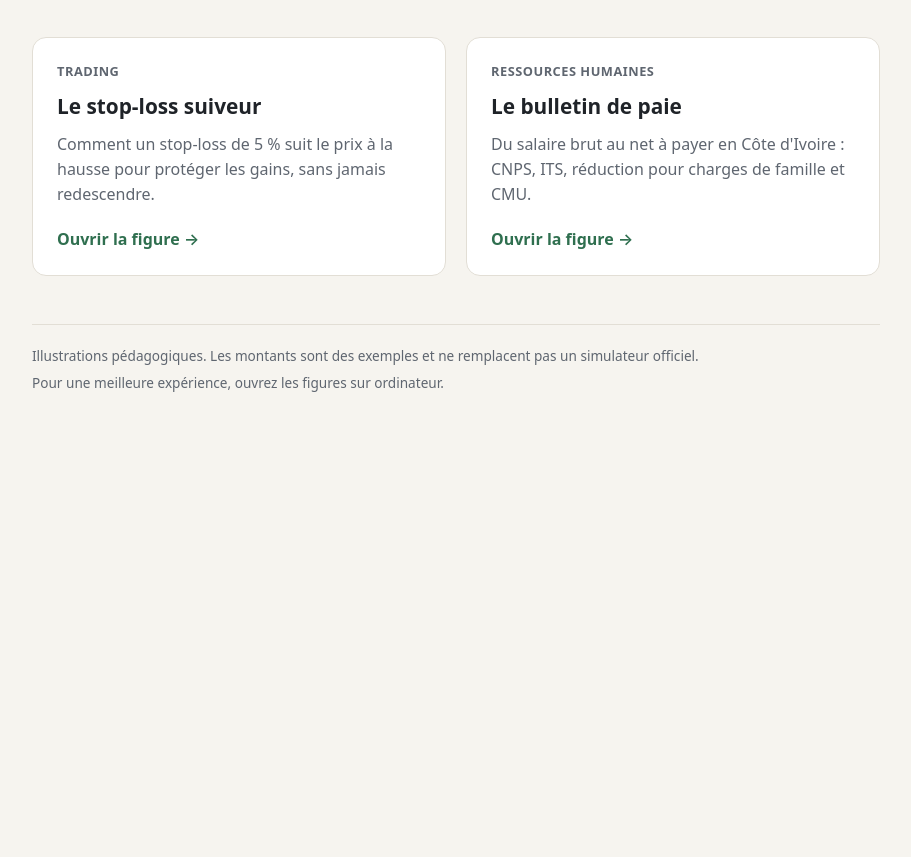
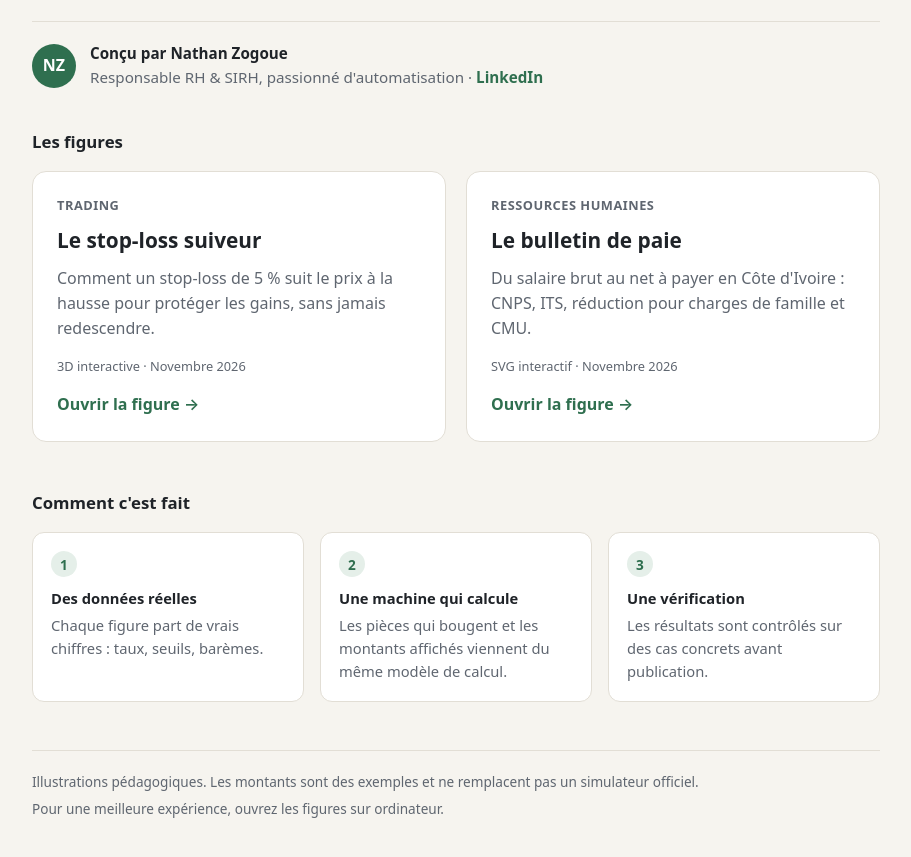
Before and after one commit to Hirus-225/anatomy-demo, a plain HTML site: page index.html in a window 1280 px wide. Shown: the part 237-1094 px from the top of the page, without its empty margins (184-1095 px from the left). Before the commit the page ends 800 px from the top, so only its background shows below. Drawn offline with Linux system fonts and the light colour scheme.

Commit message:
Ajout du bloc auteur et de la methode

```diff
--- a/index.html
+++ b/index.html
@@ -5,6 +5,7 @@
   <meta name="viewport" content="width=device-width, initial-scale=1">
   <title>Anatomy Demo</title>
   <meta name="description" content="Figures interactives.">
+  <meta name="author" content="Nathan Zogoue">
   <style>
     :root {
       --bg: #f6f4ef;
@@ -52,10 +53,52 @@
       margin: 16px 0 12px;
     }
 
-    header p {
+    header > p {
       color: var(--muted);
       max-width: 60ch;
       margin: 0;
+    }
+
+    .author {
+      display: flex;
+      align-items: center;
+      gap: 14px;
+      margin-top: 24px;
+      padding-top: 20px;
+      border-top: 1px solid var(--line);
+    }
+
+    .avatar {
+      flex-shrink: 0;
+      width: 44px;
+      height: 44px;
+      border-radius: 50%;
+      background: var(--accent);
+      color: #ffffff;
+      display: grid;
+      place-items: center;
+      font-weight: 700;
+      font-size: 1rem;
+    }
+
+    .author-text { font-size: 0.95rem; }
+
+    .author-text strong { display: block; }
+
+    .author-text span { color: var(--muted); }
+
+    .author-text a {
+      color: var(--accent);
+      font-weight: 600;
+      text-decoration: none;
+    }
+
+    .author-text a:hover,
+    .author-text a:focus-visible { text-decoration: underline; }
+
+    .section-title {
+      font-size: 1.05rem;
+      margin: 0 0 16px;
     }
 
     .grid {
@@ -92,20 +135,68 @@
       letter-spacing: 0.04em;
     }
 
-    .card h2 {
+    .card h3 {
       font-size: 1.3rem;
       margin: 8px 0 10px;
     }
 
     .card p {
       color: var(--muted);
-      margin: 0 0 20px;
+      margin: 0 0 16px;
       flex-grow: 1;
+    }
+
+    .meta {
+      font-size: 0.8rem;
+      color: var(--muted);
+      margin-bottom: 16px;
     }
 
     .cta {
       font-weight: 600;
       color: var(--accent);
+    }
+
+    .method { margin-top: 48px; }
+
+    .steps {
+      list-style: none;
+      margin: 0;
+      padding: 0;
+      display: grid;
+      grid-template-columns: repeat(auto-fit, minmax(200px, 1fr));
+      gap: 16px;
+      counter-reset: step;
+    }
+
+    .steps li {
+      counter-increment: step;
+      background: var(--card);
+      border: 1px solid var(--line);
+      border-radius: 12px;
+      padding: 18px;
+      font-size: 0.92rem;
+      color: var(--muted);
+    }
+
+    .steps li::before {
+      content: counter(step);
+      display: grid;
+      place-items: center;
+      width: 26px;
+      height: 26px;
+      margin-bottom: 10px;
+      border-radius: 50%;
+      background: var(--accent-soft);
+      color: var(--accent);
+      font-weight: 700;
+      font-size: 0.85rem;
+    }
+
+    .steps strong {
+      display: block;
+      color: var(--text);
+      margin-bottom: 4px;
     }
 
     footer {
@@ -130,22 +221,45 @@
       <span class="tag">Figures interactives</span>
       <h1>Comprendre en manipulant</h1>
       <p>Deux concepts expliqués sous forme de machines isométriques. Faites glisser les commandes, cliquez sur les pièces et observez les chiffres changer en direct.</p>
+
+      <div class="author">
+        <div class="avatar" aria-hidden="true">NZ</div>
+        <div class="author-text">
+          <strong>Conçu par Nathan Zogoue</strong>
+          <span>Responsable RH &amp; SIRH, passionné d'automatisation · </span>
+          <a href="https://www.linkedin.com/in/lebry-charles-aim%C3%A9-nathana%C3%ABl-zogoue-a946b6255/" target="_blank" rel="noopener">LinkedIn</a>
+        </div>
+      </div>
     </header>
 
-    <section class="grid">
+    <section>
+      <h2 class="section-title">Les figures</h2>
+      <div class="grid">
         <a class="card" href="stopLoss_suiveur.html">
           <span class="domain">Trading</span>
-        <h2>Le stop-loss suiveur</h2>
+          <h3>Le stop-loss suiveur</h3>
           <p>Comment un stop-loss de 5 % suit le prix à la hausse pour protéger les gains, sans jamais redescendre.</p>
+          <span class="meta">3D interactive · Novembre 2026</span>
           <span class="cta">Ouvrir la figure →</span>
         </a>
 
         <a class="card" href="paie.html">
           <span class="domain">Ressources humaines</span>
-        <h2>Le bulletin de paie</h2>
+          <h3>Le bulletin de paie</h3>
           <p>Du salaire brut au net à payer en Côte d'Ivoire : CNPS, ITS, réduction pour charges de famille et CMU.</p>
+          <span class="meta">SVG interactif · Novembre 2026</span>
           <span class="cta">Ouvrir la figure →</span>
         </a>
+      </div>
+    </section>
+
+    <section class="method">
+      <h2 class="section-title">Comment c'est fait</h2>
+      <ol class="steps">
+        <li><strong>Des données réelles</strong>Chaque figure part de vrais chiffres : taux, seuils, barèmes.</li>
+        <li><strong>Une machine qui calcule</strong>Les pièces qui bougent et les montants affichés viennent du même modèle de calcul.</li>
+        <li><strong>Une vérification</strong>Les résultats sont contrôlés sur des cas concrets avant publication.</li>
+      </ol>
     </section>
 
     <footer>
```
Lines whose indentation alone changed are shown as unchanged.
